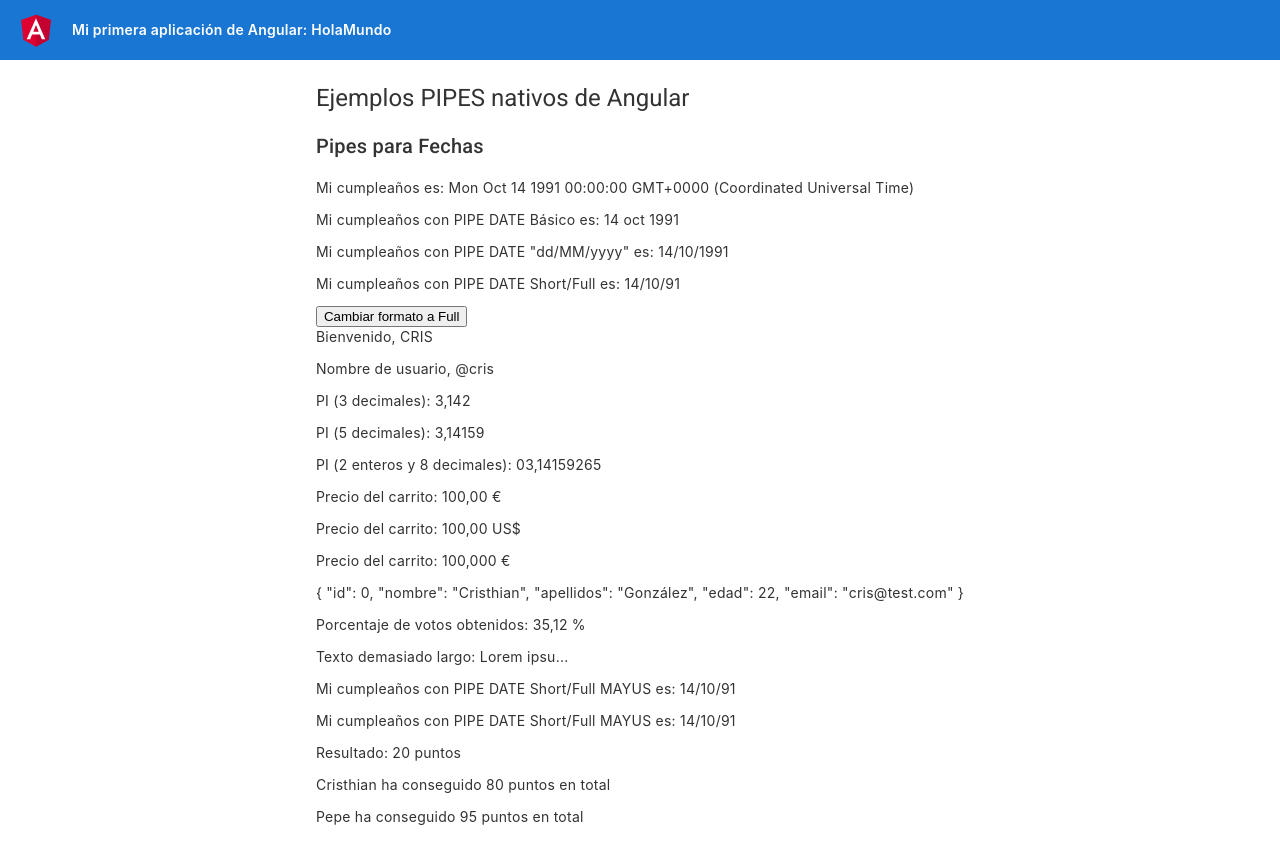
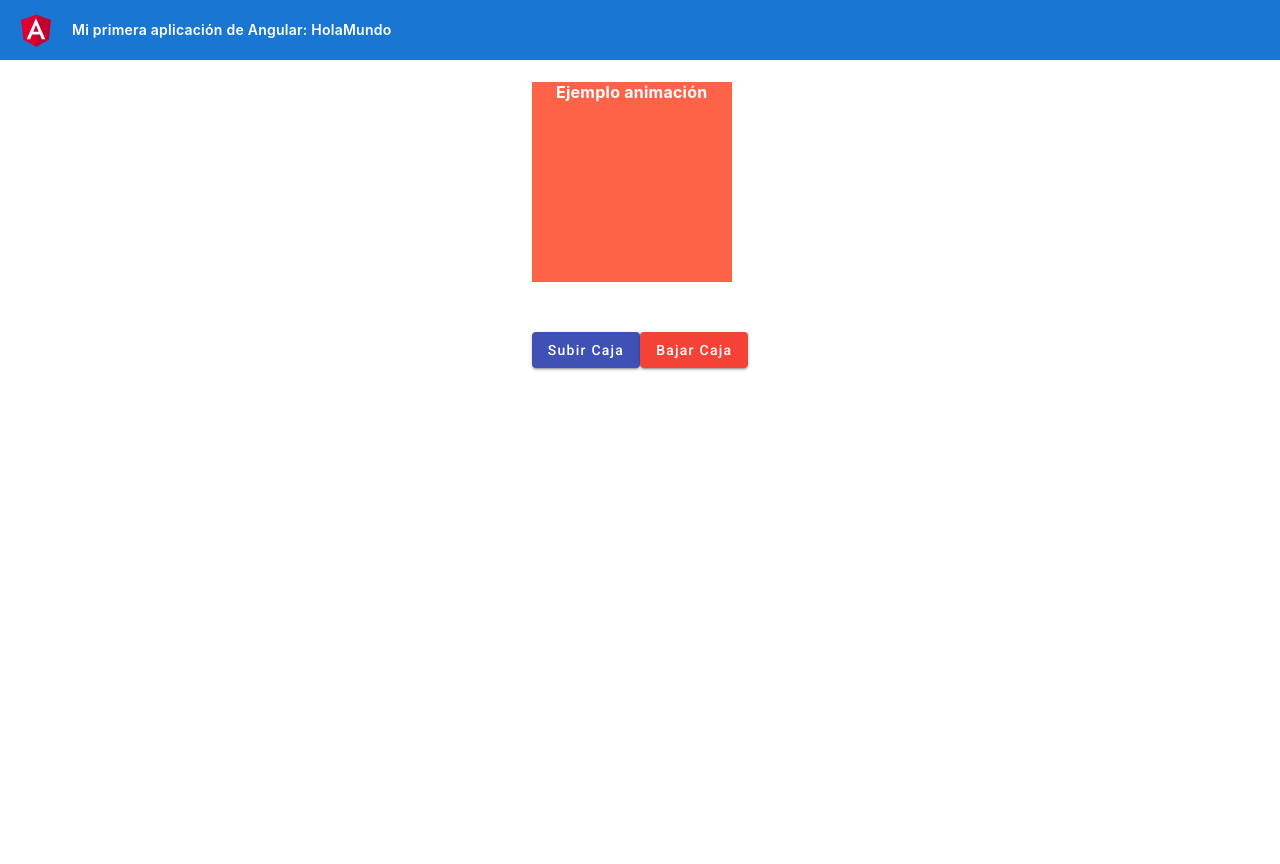
Before and after one commit to kriz23/OpenBootcamp-AngularBasics, an Angular app: page / in a window 1280 px wide. Shown: the top 864 px of the page. Built offline with nearby package versions, Linux system fonts and the light colour scheme.

Commit message:
Working with animations

```diff
--- a/src/app/app.component.html
+++ b/src/app/app.component.html
@@ -335,6 +335,8 @@
   <!--<app-formulario-validado></app-formulario-validado>-->
 
   <!-- * Ejemplos de Pipes en Angular -->
-  <app-ejemplo-pipes></app-ejemplo-pipes>
+  <!--<app-ejemplo-pipes></app-ejemplo-pipes>-->
 
+  <!-- Ejemplo de uso de Animaciones en Angular -->
+  <app-ejemplo-animacion></app-ejemplo-animacion>
 </div>
--- a/src/app/app.module.ts
+++ b/src/app/app.module.ts
@@ -13,10 +13,12 @@ import { FormularioAnidadoComponent } from './components/forms/formulario-anidad
 import { FormularioArrayComponent } from './components/forms/formulario-array/formulario-array.component';
 import { FormularioValidadoComponent } from './components/forms/formulario-validado/formulario-validado.component';
 import { EjemploPipesComponent } from './components/ejemplo-pipes/ejemplo-pipes.component';
+import { EjemploAnimacionComponent } from './components/ejemplo-animacion/ejemplo-animacion.component';
 import { BrowserAnimationsModule } from '@angular/platform-browser/animations';
 
 // Modulos angular material
 import { MatFormFieldModule } from '@angular/material/form-field';
+import { MatButtonModule } from '@angular/material/button';
 
 // Pipes personalizados
 import { MultiplicaPipe } from './pipes/multiplica.pipe';
@@ -40,6 +42,7 @@ registerLocaleData(localeES); // Registramos el LOCALE_ID de 'es' para poder usa
     EjemploPipesComponent,
     MultiplicaPipe,
     CalcularPuntuacionPipe,
+    EjemploAnimacionComponent,
   ],
   imports: [
     BrowserModule,
@@ -49,6 +52,7 @@ registerLocaleData(localeES); // Registramos el LOCALE_ID de 'es' para poder usa
     ReactiveFormsModule, // Necesario para los formularios reactivos
     // Importamos los módulos de AngularMaterial que usamos en los formularios
     MatFormFieldModule,
+    MatButtonModule,
     BrowserAnimationsModule,
   ],
   providers: [
--- /dev/null
+++ b/src/app/components/ejemplo-animacion/ejemplo-animacion.component.html
@@ -0,0 +1,7 @@
+<div [@animaciones]="state" class="caja">
+  <p style="display: block">Ejemplo animación</p>
+</div>
+
+<!-- Botones para iniciar animaciones -->
+<button mat-raised-button color="primary" (click)="subir()">Subir Caja</button>
+<button mat-raised-button color="warn" (click)="bajar()">Bajar Caja</button>
--- /dev/null
+++ b/src/app/components/ejemplo-animacion/ejemplo-animacion.component.scss
@@ -0,0 +1,10 @@
+.caja {
+  height: 200px;
+  width: 200px;
+  background-color: tomato;
+  color: white;
+  font-weight: bolder;
+  font-size: medium;
+  margin-bottom: 50px;
+  text-align: center;
+}
--- /dev/null
+++ b/src/app/components/ejemplo-animacion/ejemplo-animacion.component.ts
@@ -0,0 +1,88 @@
+import { Component, OnInit } from '@angular/core';
+import {
+  trigger,
+  state,
+  transition,
+  style,
+  animate,
+} from '@angular/animations';
+
+@Component({
+  selector: 'app-ejemplo-animacion',
+  templateUrl: './ejemplo-animacion.component.html',
+  styleUrls: ['./ejemplo-animacion.component.scss'],
+  // Metadatos para animación del componente
+  animations: [
+    trigger('animaciones', [
+      state(
+        'active',
+        style({
+          transform: 'translate(10px, 20px)',
+        })
+      ),
+      state(
+        'inactive',
+        style({
+          transform: 'translate(40px, 50px)',
+        })
+      ),
+      state(
+        'sube',
+        style({
+          transform: 'translateY(-10px)',
+          backgroundColor: 'green',
+        })
+      ),
+      state(
+        'baja',
+        style({
+          transform: 'translateY(10px)',
+          backgroundColor: 'blue',
+        })
+      ),
+      transition('inactive => active', animate('1000ms ease-in')),
+      transition('active => inactive', animate('1000ms ease-out')),
+      transition('active => sube', animate('1000ms ease-in')),
+      transition('active => baja', animate('1000ms ease-in')),
+      transition('inactive => sube', animate('1000ms ease-in')),
+      transition('inactive => baja', animate('1000ms ease-in')),
+      transition('sube => active', animate('1000ms ease-in')),
+      transition('sube => inactive', animate('1000ms ease-in')),
+      transition('baja => active', animate('1000ms ease-in')),
+      transition('baja => inactive', animate('1000ms ease-in')),
+      transition('sube => baja', animate('1000ms ease-in')),
+      transition('baja => sube', animate('1000ms ease-out')),
+    ]),
+  ],
+})
+export class EjemploAnimacionComponent implements OnInit {
+  state: string = '';
+
+  constructor() {}
+
+  ngOnInit(): void {
+    // setInterval(() => {
+    //   if (this.state == 'active') {
+    //     this.state = 'inactive';
+    //   } else {
+    //     this.state = 'active';
+    //   }
+    // }, 1000);
+  }
+
+  cambiarEstadoActivado() {
+    if (this.state == 'active') {
+      this.state = 'inactive';
+    } else {
+      this.state = 'active';
+    }
+  }
+
+  subir() {
+    this.state = 'sube';
+  }
+
+  bajar() {
+    this.state = 'baja';
+  }
+}
```
Also changed, not shown: 1 other file (tests, documents, lock files or other folders).
